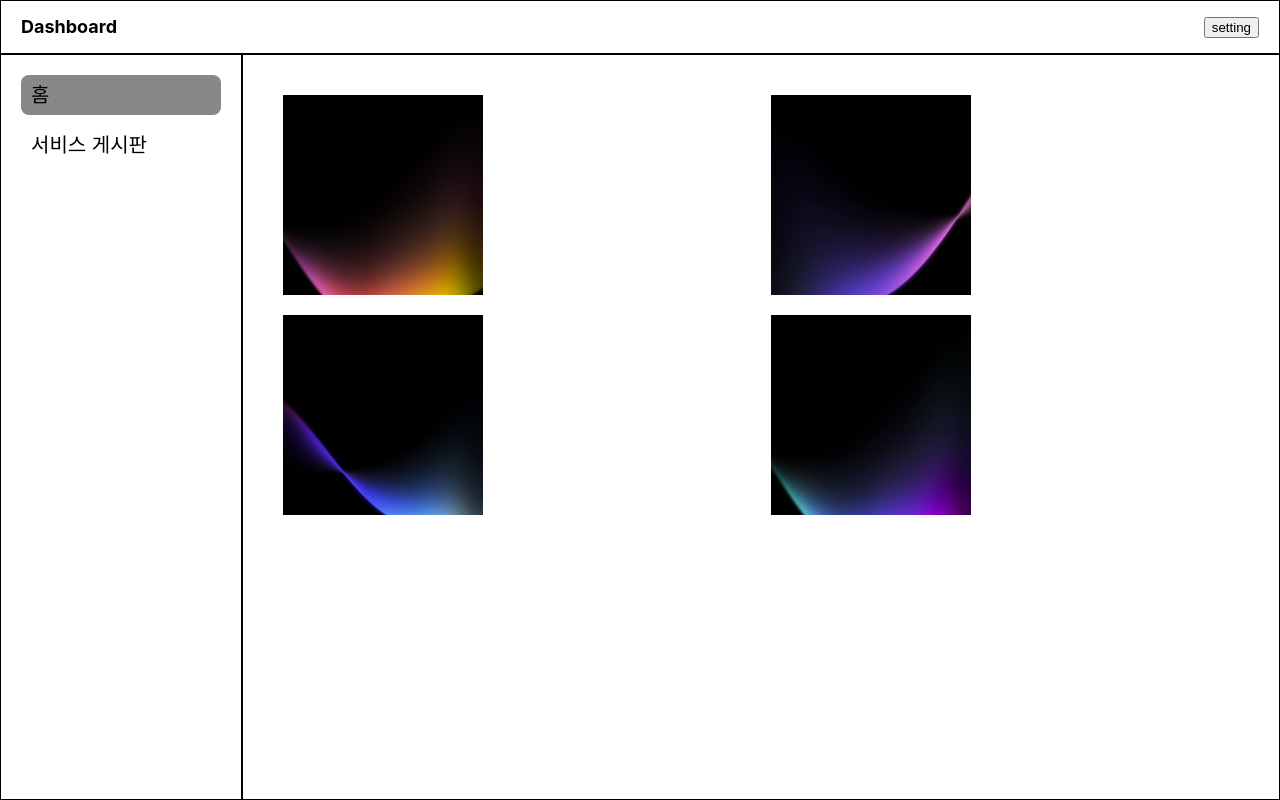
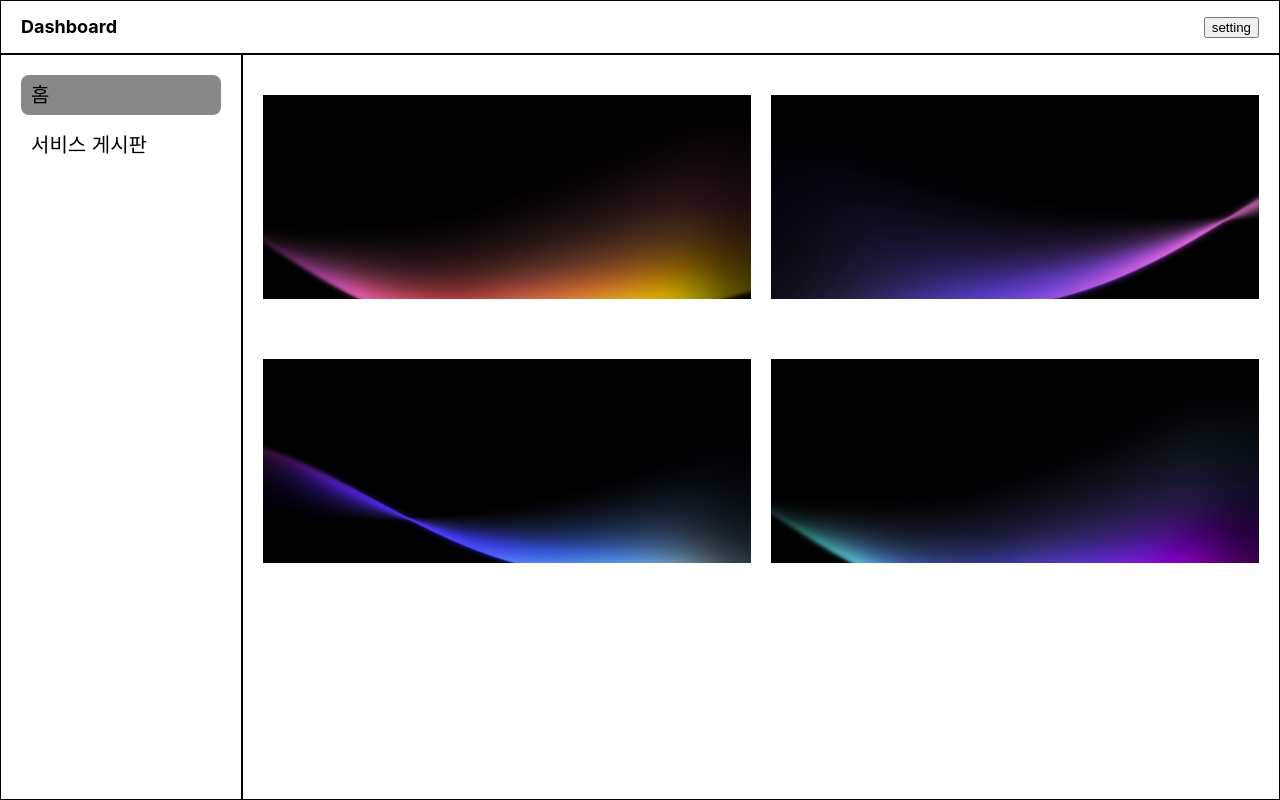
Before and after one commit to hwanyoungChoi/issues-dashboard, a Next.js app: page / in a window 1280 px wide. Built offline with nearby package versions, Linux system fonts and the light colour scheme.

Commit message:
fix: 홈 이미지 컴포넌트 스타일 수정

```diff
--- a/src/containers/home/views/HomeView.styled.ts
+++ b/src/containers/home/views/HomeView.styled.ts
@@ -9,5 +9,11 @@ export const Grid = styled.div`
   display: grid;
   grid-template-columns: repeat(2, 1fr);
   gap: 20px;
-  padding: 20px;
+  width: 100%;
 `;
+
+export const ImageWrapper = styled.div`
+  position: relative;
+  width: 100%;
+  aspect-ratio: 2 / 1;
+`;
--- a/src/containers/home/views/HomeView.tsx
+++ b/src/containers/home/views/HomeView.tsx
@@ -14,13 +14,14 @@ export default function HomeView() {
     <S.Container>
       <S.Grid>
         {IMAGE_SOURCES.map((src, index) => (
-          <Image
-            key={src}
-            src={src}
-            alt={`homework ${index + 1}`}
-            width={200}
-            height={200}
-          />
+          <S.ImageWrapper key={src}>
+            <Image
+              src={src}
+              alt={`homework ${index + 1}`}
+              fill
+              objectFit="contain"
+            />
+          </S.ImageWrapper>
         ))}
       </S.Grid>
     </S.Container>
```
